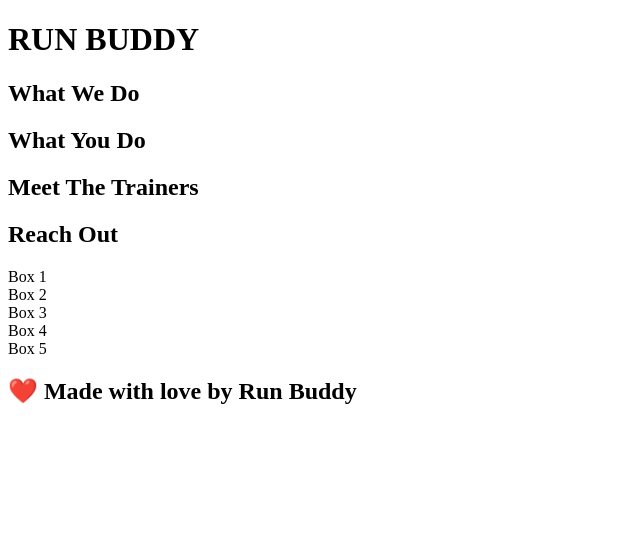
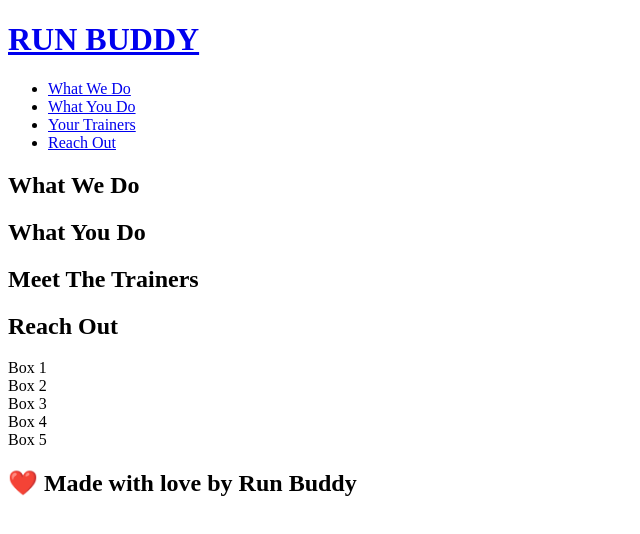
Before and after one commit to nmchristianson/Run-buddy, a plain HTML site: page index.html in a window 1280 px wide. Shown: the whole page, without its empty margins (0-640 px from the left). Drawn offline with Linux system fonts and the light colour scheme.

Commit message:
added to header

```diff
--- a/index.html
+++ b/index.html
@@ -8,7 +8,28 @@
 <body>
     <!-- NAGIVATION -->
     <header>
-        <h1> RUN BUDDY</h1>
+        <h1>
+            <a href="/">RUN BUDDY</h1>
+        <nav>
+            <!-- Unordered list element-->
+            <ul>
+                <!-- List item element-->
+            <li>
+                <!-- Anchor element -->
+                <a href="#what-we-do">What We Do</a>
+            </li>
+            <li>
+                <a href="#what-you-do">What You Do</a>
+            </li>
+
+            <li>
+                <a href="#your-trainers">Your Trainers</a>
+            </li>
+            <li>
+                <a href="#reach-out"> Reach Out</a>
+            </li>
+            </ul>
+        </nav>
     </header>
 
 <!-- HERO/JUMBOTRON-->
```
